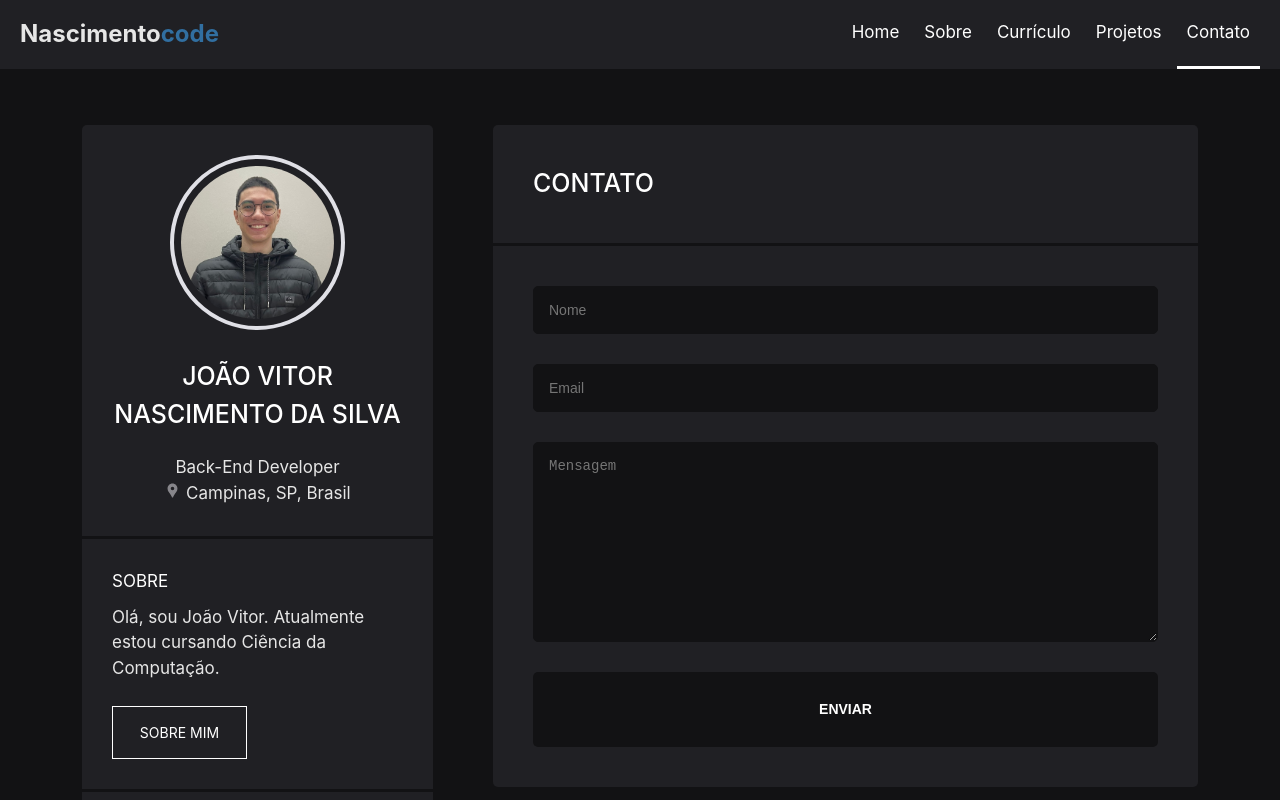
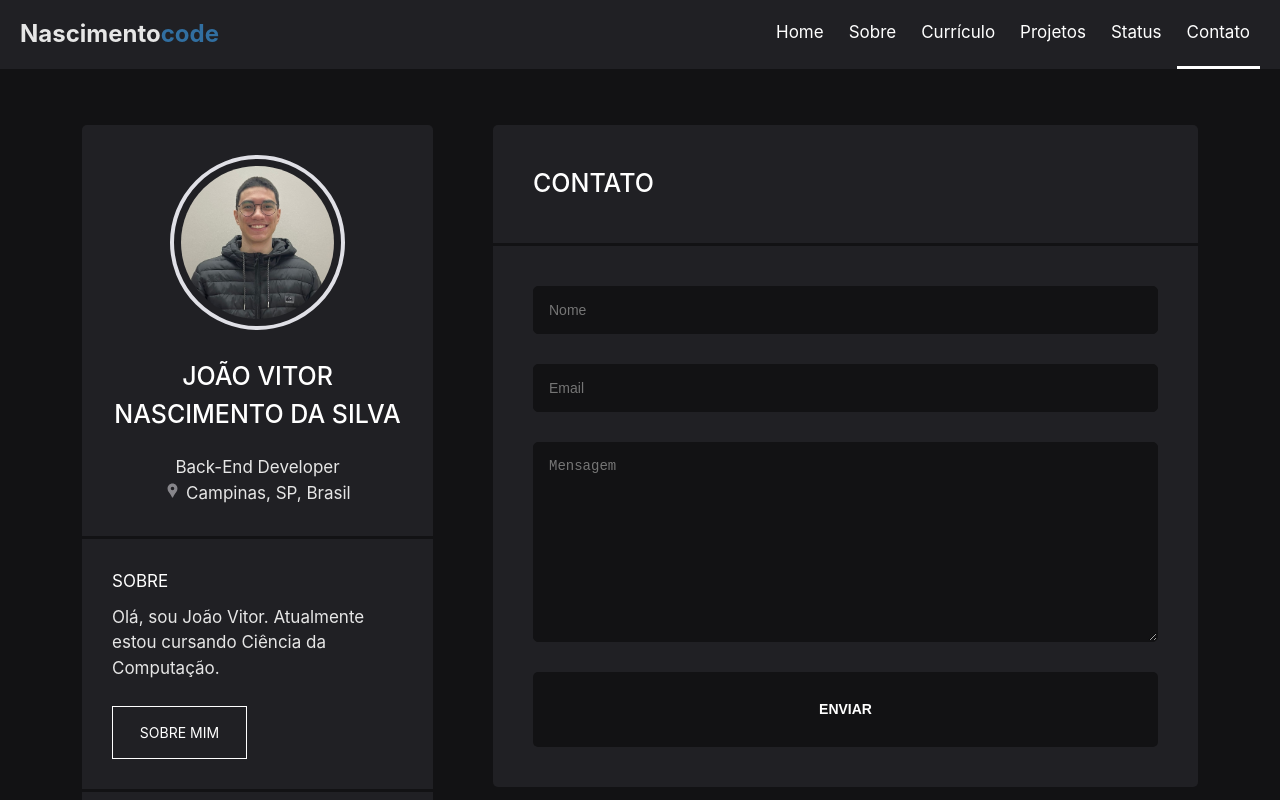
Before and after one commit to nascimentocode/personal-website, a React (Vite) app: page /personal-website/contato in a window 1280 px wide. Shown: the top 800 px of the page. Built offline with nearby package versions, Linux system fonts and the light colour scheme.

Commit message:
feat: Adding Route Stats

```diff
--- a/src/components/Navbar.jsx
+++ b/src/components/Navbar.jsx
@@ -47,6 +47,7 @@ function Navbar() {
                     <NavLink to="sobre" onClick={toggleHamburguer}>Sobre</NavLink>
                     <NavLink to="curriculo" onClick={toggleHamburguer}>Currículo</NavLink>
                     <NavLink to="projetos" onClick={toggleHamburguer}>Projetos</NavLink>
+                    <NavLink to="status" onClick={toggleHamburguer}>Status</NavLink>
                     <NavLink to="contato" onClick={toggleHamburguer}>Contato</NavLink>
                 </div>
             </nav>
--- a/src/main.jsx
+++ b/src/main.jsx
@@ -9,6 +9,7 @@ import About from './routes/About.jsx'
 import Resume from './routes/Resume.jsx'
 import ErrorPage from './routes/ErrorPage.jsx'
 import Projects from './routes/Projects.jsx'
+import Status from './routes/Stats.jsx'
 import Contact from './routes/Contact.jsx'
 
 const router = createBrowserRouter([
@@ -34,6 +35,10 @@ const router = createBrowserRouter([
         element: <Projects />
       },
       {
+        path: "status",
+        element: <Status />
+      },
+      {
         path: "contato",
         element: <Contact />
       }
```
